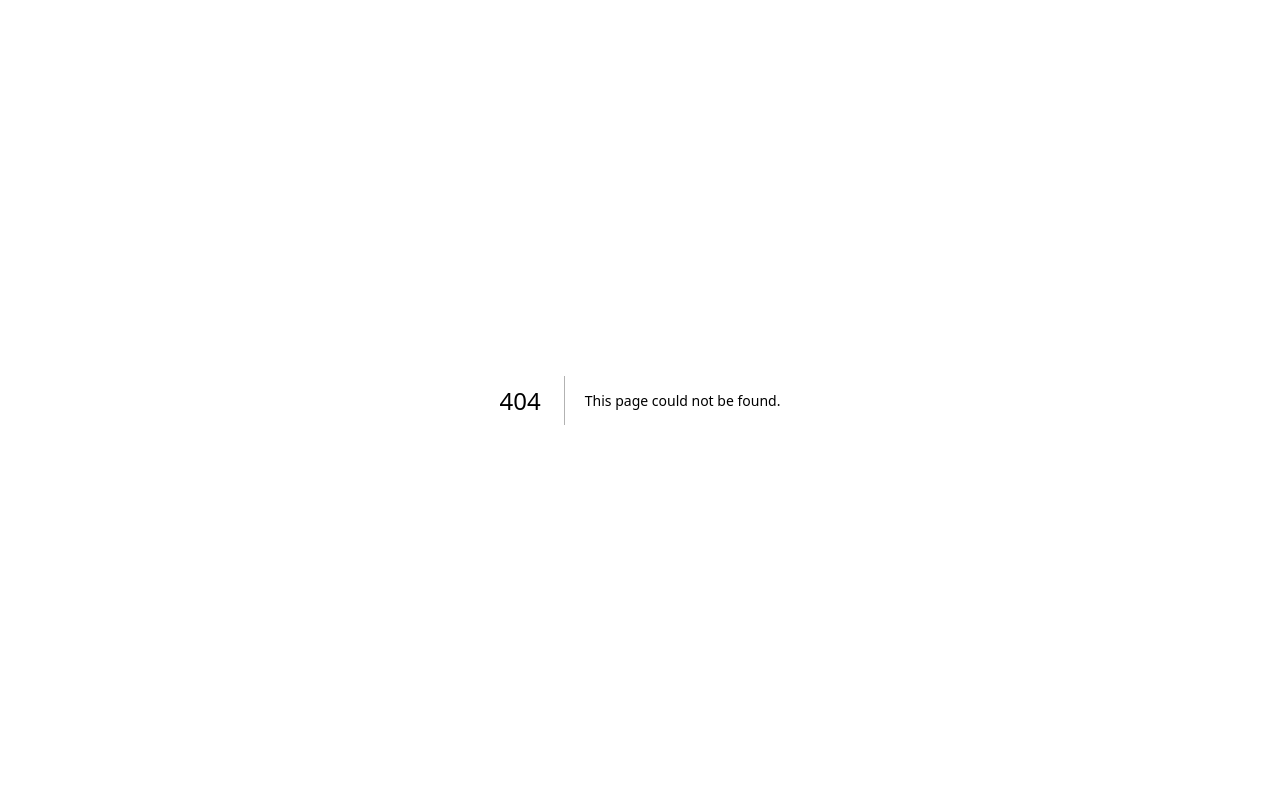
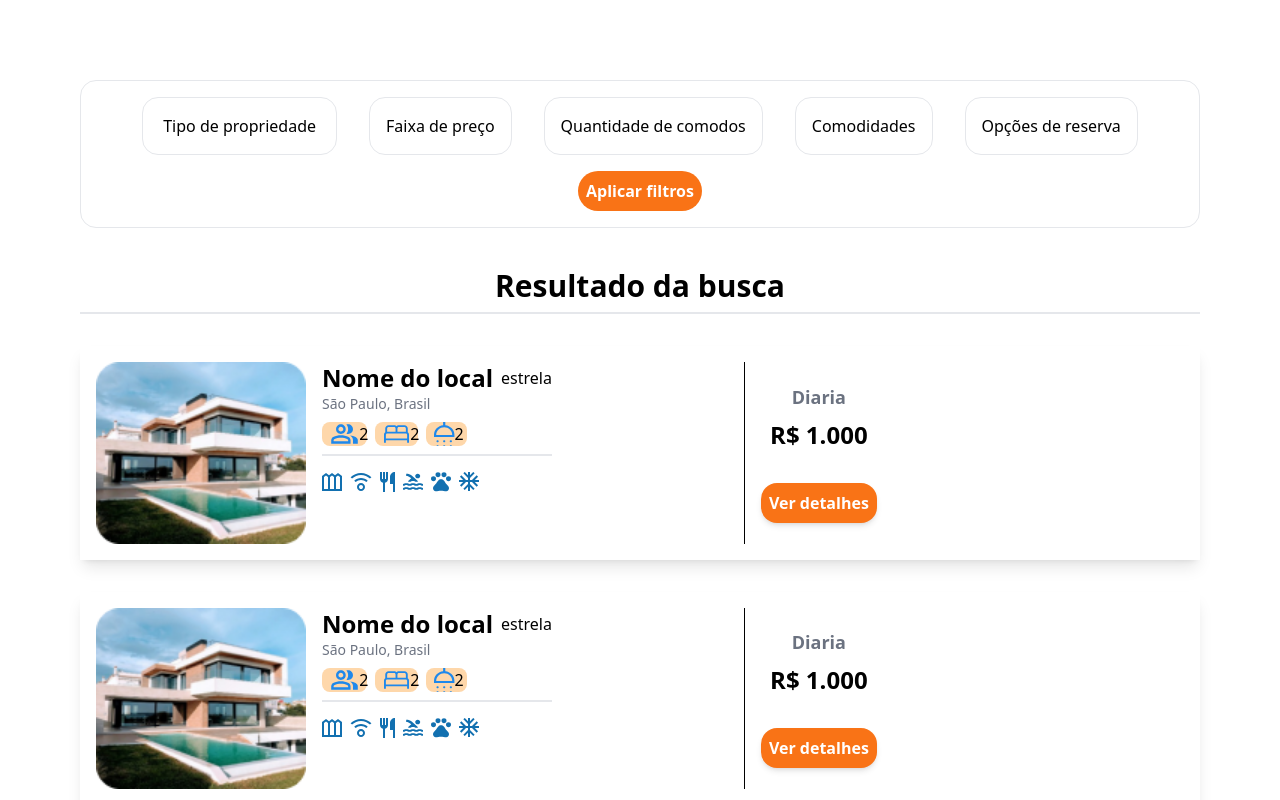
Before and after one commit to ADS2024-2-LocaEspaco/LocacaoEspacoFE, a Next.js app: page /pesquisa in a window 1280 px wide. Before the commit this address had no page. Shown: the top 800 px of the page. Built offline with nearby package versions, Linux system fonts and the light colour scheme.

Commit message:
Working on pesquisa screen and add components

```diff
--- /dev/null
+++ b/src/pages/pesquisa/components/itemComponent.tsx
@@ -0,0 +1,59 @@
+import Image from "next/image";
+export default function ItemComponent() {
+    return (
+        <div className="flex gap-4 p-4 shadow-lg">
+            <div>
+                <Image src="/img/house.png" alt="" width={210} height={210}/>
+            </div>
+
+            <div className="mr-44">
+                <div className="flex items-center gap-2">
+                    <h1 className="text-2xl font-bold">Nome do local</h1>
+                    <div className="">
+                        estrela
+                    </div>
+                </div>
+                <p className="text-sm text-gray-500 mb-2">São Paulo, Brasil</p>
+
+                <div className="flex gap-2 mb-2">
+                    <div className="flex bg-orange-200 rounded-lg px-2">
+                        <img src="/icons/group_icon.svg" alt="" className=""/>
+                        <p>2</p>
+                    </div>
+
+                    <div className="flex bg-orange-200 rounded-lg px-2">
+                        <img src="/icons/bed_icon.svg" alt="" />
+                        <p>2</p>
+                    </div>
+
+                    <div className="flex bg-orange-200 rounded-lg px-2">
+                        <img src="/icons/shower_icon.svg" alt="" />
+                        <p>2</p>
+                    </div>
+                </div>
+
+                <hr className="border "/>
+
+                <div className="flex gap-2 mt-4">
+                    <img src="/icons/outdoor_garden_icon.svg" alt="" />
+                    <img src="/icons/wifi_icon.svg" alt="" />
+                    <img src="/icons/restaurant_icon.svg" alt="" />
+                    <img src="/icons/pool_icon.svg" alt="" />
+                    <img src="/icons/pets_icon.svg" alt="" />
+                    <img src="/icons/ice_icon.svg" alt="" />
+                </div>
+            </div>
+
+            <div className="flex flex-col items-center justify-center gap-2 border-l border-black p-4">
+                <h2 className="text-lg font-bold text-gray-500">Diaria</h2>
+
+                <h3 className="text-2xl font-bold">R$ 1.000</h3>
+
+                <button className="text-white font-bold bg-orange-500 rounded-2xl p-2 mt-6 shadow-md">
+                    Ver detalhes
+                </button>
+            </div>
+
+        </div>
+    );
+}
--- /dev/null
+++ b/src/pages/pesquisa/index.tsx
@@ -0,0 +1,56 @@
+import Image from "next/image";
+import ItemComponent from "./components/itemComponent";
+
+export default function Pesquisa( ) {
+
+    return (
+        <div className="min-h-screen bg-white">
+
+            <div className="p-12">
+                <div className="hidden lg:block border border-1 rounded-2xl p-4 m-8">
+                    <div className="flex justify-center gap-8">
+                        <button className="border border-1 rounded-2xl py-2 px-5">
+                            Tipo de propriedade
+                        </button>
+
+                        <button className="border border-1 rounded-2xl p-4">
+                            Faixa de preço
+                        </button>
+
+                        <button className="border border-1 rounded-2xl p-4">
+                            Quantidade de comodos
+                        </button>
+
+                        <button className="border border-1 rounded-2xl p-4">
+                            Comodidades
+                        </button>
+
+                        <button className="border border-1 rounded-2xl p-4">
+                            Opções de reserva
+                        </button>
+                    </div>
+
+                    <div className="flex justify-center mt-4">
+                        <button className="text-white font-bold bg-orange-500 rounded-3xl p-2">
+                            Aplicar filtros
+                        </button>
+                    </div>
+                </div>
+
+
+                <h1 className="text-center text-3xl font-bold p-2">Resultado da busca</h1>
+                <hr className="border hidden lg:block mx-8"/>
+
+                <div className="flex flex-col gap-8 m-8">
+
+                    <ItemComponent />
+
+                    <ItemComponent />
+
+                    <ItemComponent />
+
+                </div>
+            </div>
+        </div>
+    )
+}
```
Also changed, not shown: package.json (+6 -5 lines), public/img/house.png (added), 1 other file (tests, documents, lock files or other folders).
